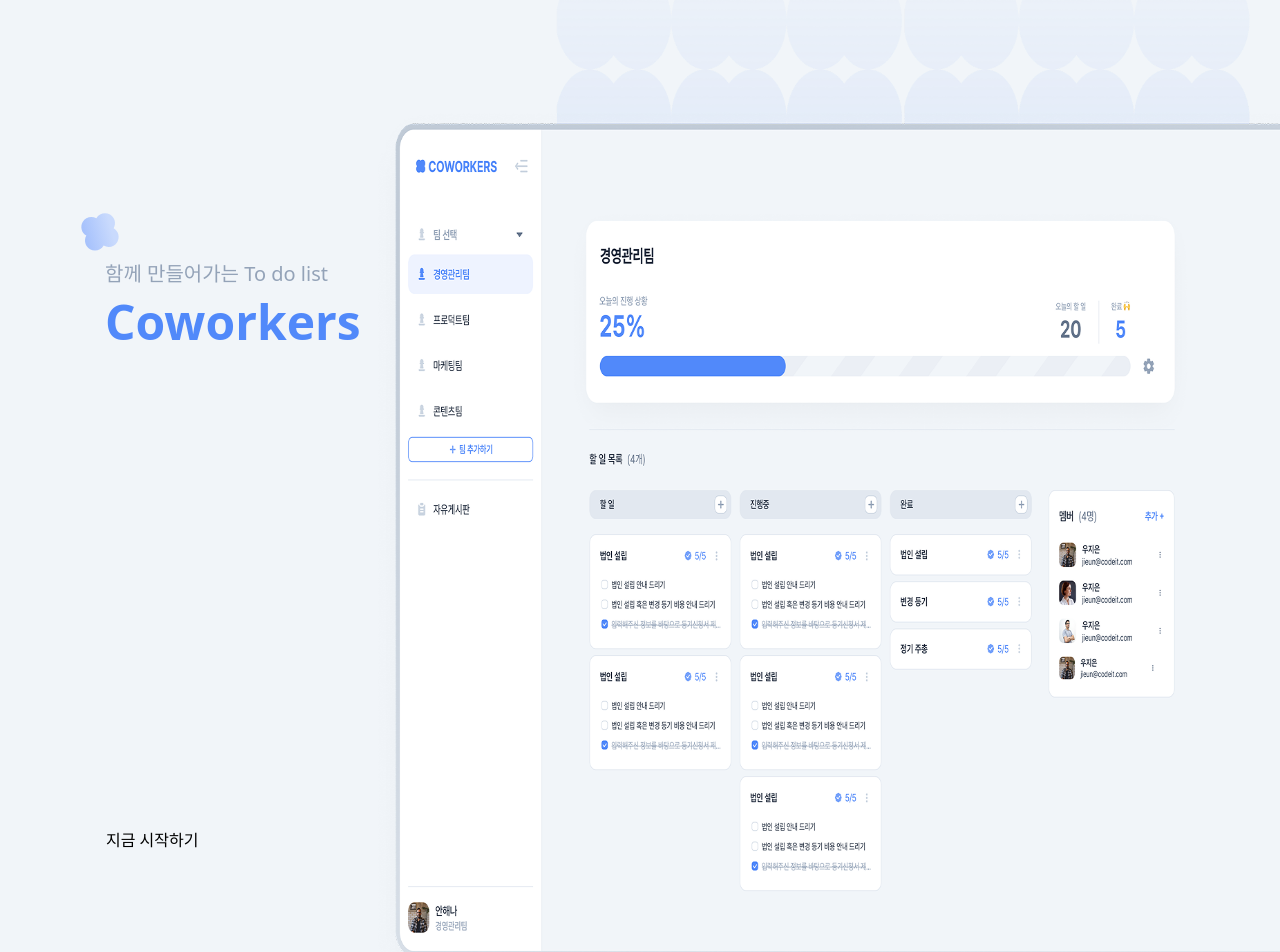
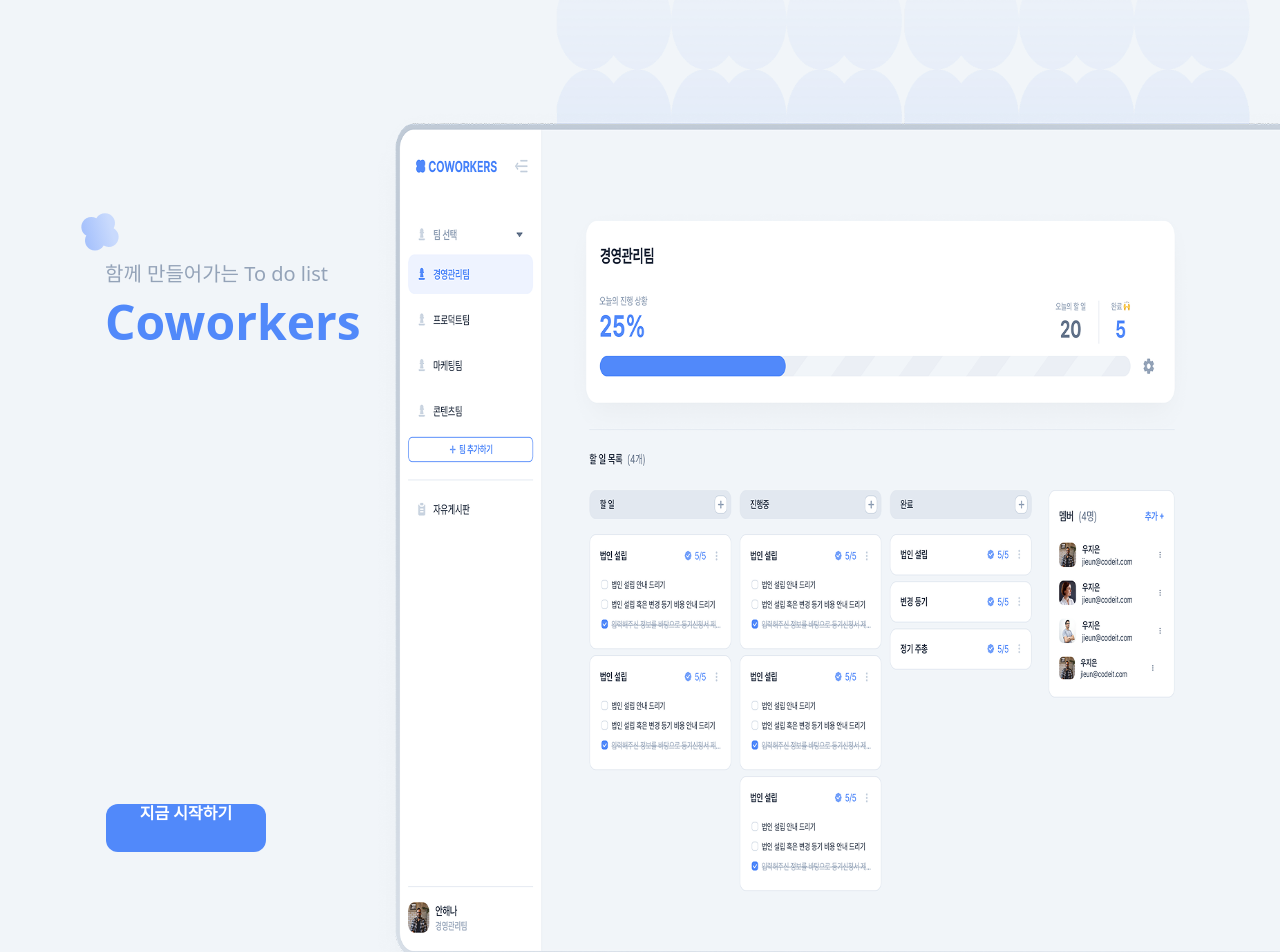
Before and after one commit to BaeZzi813/coworkers, a Next.js app: page / in a window 1280 px wide. Shown: the top 952 px of the page. Built offline with nearby package versions, Linux system fonts and the light colour scheme.

Commit message:
Refact [#17] 기존 임의 button -> Button 컴포넌트 적용

```diff
--- a/src/features/landing-page/Desktop.tsx
+++ b/src/features/landing-page/Desktop.tsx
@@ -2,9 +2,11 @@ import landing1large from "@/assets/images/landing-1-large.png";
 import landing2large from "@/assets/images/landing-2-large.png";
 import landing3large from "@/assets/images/landing-3-large.png";
 import landing4large from "@/assets/images/landing-4-large.png";
+import { Button } from "@/components/button";
 import Icon from "@/components/icon";
 
 import Image from "next/image";
+import Link from "next/link";
 
 export default function Desktop() {
   return (
@@ -23,9 +25,12 @@ export default function Desktop() {
                 Coworkers
               </p>
             </div>
-            <button className="absolute bottom-[228px] left-[106px]">
-              지금 시작하기
-            </button>
+            <Link
+              href="/"
+              className="absolute bottom-[228px] left-[106px] w-40"
+            >
+              <Button title="지금 시작하기" />
+            </Link>
           </div>
           <div className="relative h-[1080px] w-[1330px]">
             <Image src={landing1large} alt="랜딩이미지1 모바일" fill />
@@ -106,7 +111,9 @@ export default function Desktop() {
               팀원 모두와 같은 방향, 같은 속도로 나아가는 가장 쉬운 방법
             </p>
           </div>
-          <button>지금 시작하기</button>
+          <Link href="/" className="w-40">
+            <Button title="지금 시작하기" />
+          </Link>
         </div>
       </div>
     </>
--- a/src/features/landing-page/Mobile.tsx
+++ b/src/features/landing-page/Mobile.tsx
@@ -2,9 +2,11 @@ import landing1small from "@/assets/images/landing-1-small.png";
 import landing2small from "@/assets/images/landing-2-small.png";
 import landing3small from "@/assets/images/landing-3-small.png";
 import landing4small from "@/assets/images/landing-4-small.png";
+import { Button } from "@/components/button";
 import Icon from "@/components/icon";
 
 import Image from "next/image";
+import Link from "next/link";
 
 export default function Mobile() {
   return (
@@ -27,7 +29,9 @@ export default function Mobile() {
           <div className="relative h-[586px]">
             <Image src={landing1small} alt="랜딩이미지1 모바일" fill />
           </div>
-          <button className="absolute right-10 bottom-13">지금 시작하기</button>
+          <Link href="/" className="absolute right-10 bottom-13 w-40">
+            <Button title="지금 시작하기" />
+          </Link>
         </div>
       </section>
       <section>
@@ -100,7 +104,9 @@ export default function Mobile() {
               팀원 모두와 같은 방향, 같은 속도로 나아가는 가장 쉬운 방법
             </p>
           </div>
-          <button>지금 시작하기</button>
+          <Link href="/" className="w-40">
+            <Button title="지금 시작하기" />
+          </Link>
         </div>
       </div>
     </>
--- a/src/features/landing-page/Tablet.tsx
+++ b/src/features/landing-page/Tablet.tsx
@@ -2,9 +2,11 @@ import landing1medium from "@/assets/images/landing-1-medium.png";
 import landing2medium from "@/assets/images/landing-2-medium.png";
 import landing3medium from "@/assets/images/landing-3-medium.png";
 import landing4medium from "@/assets/images/landing-4-medium.png";
+import { Button } from "@/components/button";
 import Icon from "@/components/icon";
 
 import Image from "next/image";
+import Link from "next/link";
 
 export default function Tablet() {
   return (
@@ -27,7 +29,9 @@ export default function Tablet() {
           <div className="relative h-[749px]">
             <Image src={landing1medium} alt="랜딩이미지1 모바일" fill />
           </div>
-          <button className="absolute right-10 bottom-13">지금 시작하기</button>
+          <Link href="/" className="absolute right-10 bottom-13 w-40">
+            <Button title="지금 시작하기" />
+          </Link>
         </div>
       </section>
       <section>
@@ -102,7 +106,9 @@ export default function Tablet() {
               팀원 모두와 같은 방향, 같은 속도로 나아가는 가장 쉬운 방법
             </p>
           </div>
-          <button>지금 시작하기</button>
+          <Link href="/" className="w-40">
+            <Button title="지금 시작하기" />
+          </Link>
         </div>
       </div>
     </>
```
